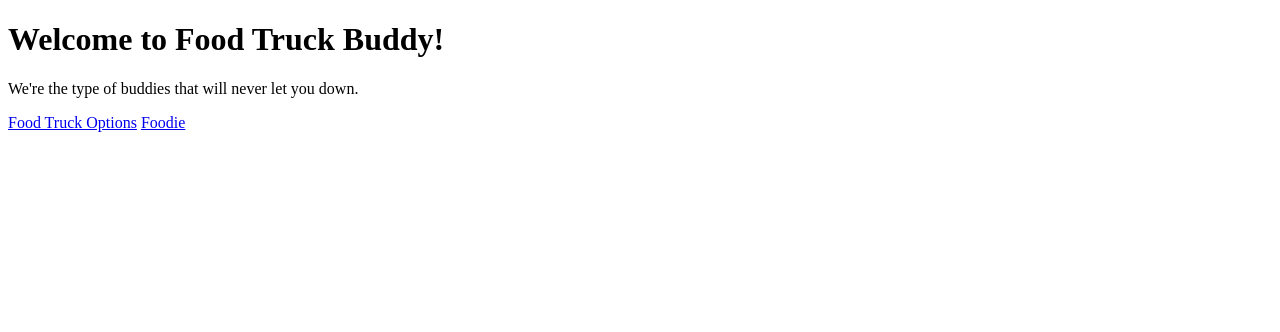
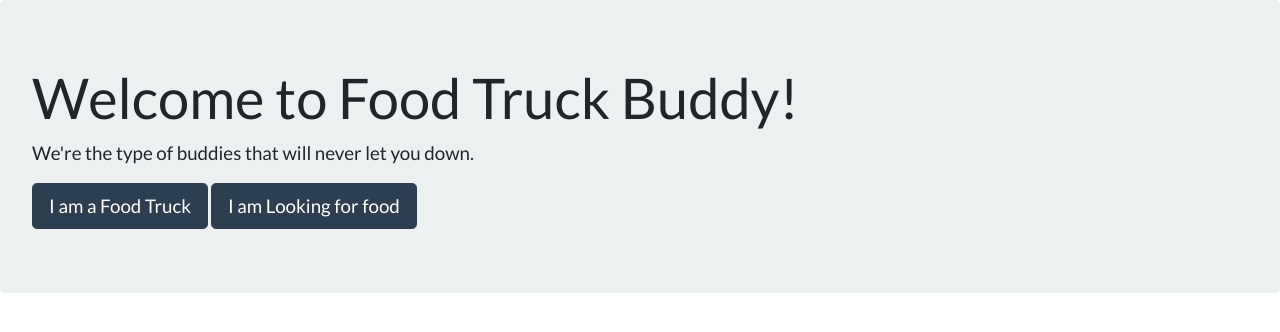
Before and after one commit to RupaGit/foodTruckBuddy, a website: page public/home.html in a window 1280 px wide. Drawn offline with nearby package versions, Linux system fonts and the light colour scheme.

Commit message:
minor changes to home.html with routes

```diff
--- a/public/home.html
+++ b/public/home.html
@@ -4,6 +4,10 @@
     <meta charset="UTF-8">
     <meta name="viewport" content="width=device-width, initial-scale=1.0">
     <title>Welcome to Food Truck Buddy</title>
+    <link href="https://maxcdn.bootstrapcdn.com/bootswatch/4.0.0/flatly/bootstrap.min.css" rel="stylesheet">
+    <link rel="stylesheet" href="css/styles.css" media="screen" title="no title">
+    <script src="https://code.jquery.com/jquery.js"></script>
+    <script src="https://maxcdn.bootstrapcdn.com/bootstrap/4.0.0/js/bootstrap.min.js"></script>
 </head>
 <body>
 <!-- Jumbotron -->
@@ -12,8 +16,8 @@
     <p class="lead">We're the type of buddies that will never let you down.</p>
     <!-- <hr class="my-4"> -->
     <!-- <p>It uses utility classes for typography and spacing to space content out within the larger container.</p> -->
-    <a class="btn btn-primary btn-lg" href="#" role="button">Food Truck Options</a>
-    <a class="btn btn-second btn-lg" href="#" role="button">Foodie</a>
+    <a class="btn btn-primary btn-lg"  href="/foodTruck" role="button">I am a Food Truck</a>
+    <a class="btn btn-primary btn-lg" href="/customer" role="button">I am Looking for food</a>
   </div>
 
 
@@ -23,4 +27,5 @@
 <!-- Feed Me Please -->
     <!-- Just Hangry -->
 </body>
+<script src="js/home.js" type="text/javascript"></script>
 </html>
```
Also changed, not shown: public/js/customer.js (added), public/js/foodTruck.js (added), public/js/home.js (added).
